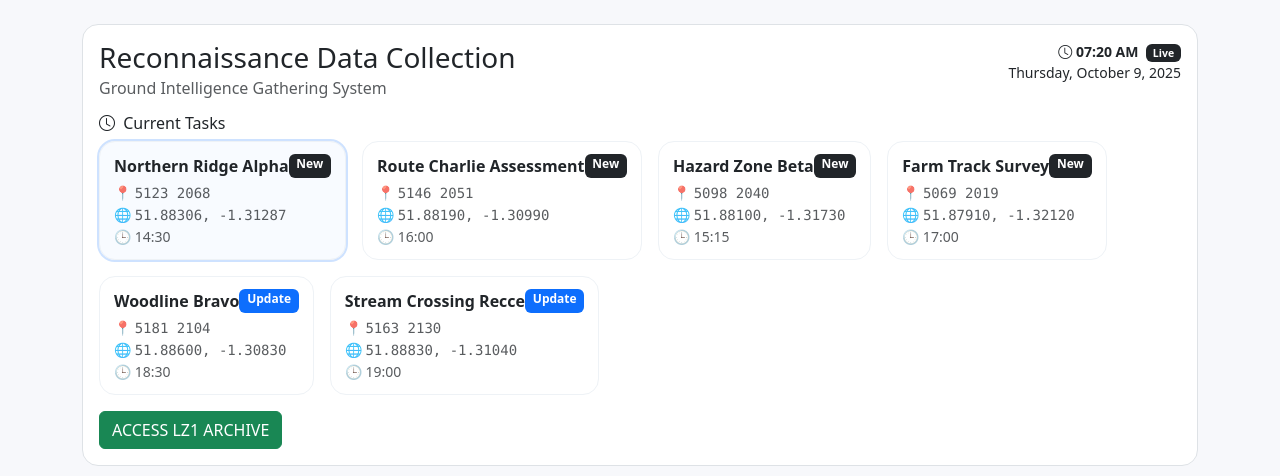
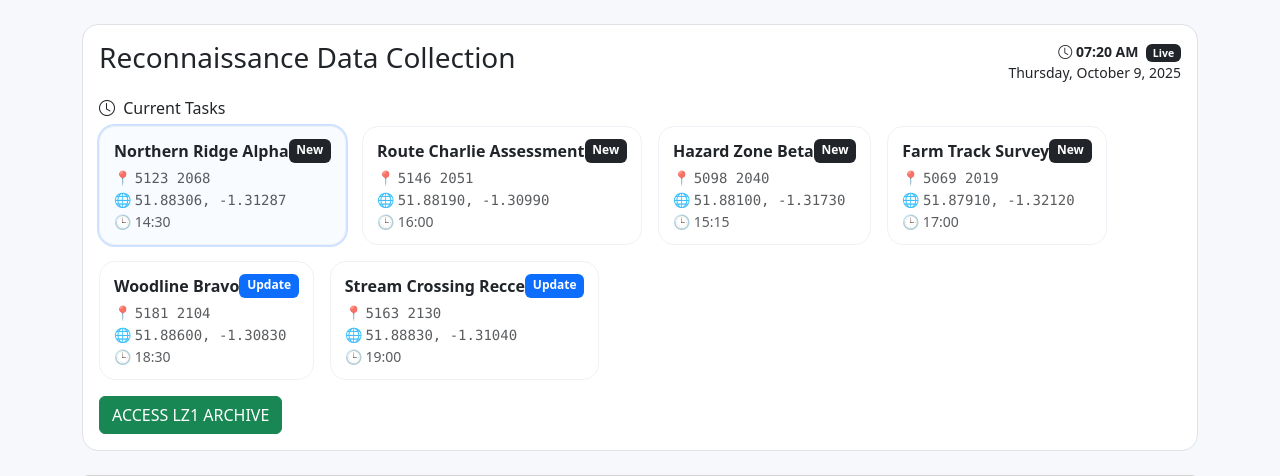
Before and after one commit to hostang/DefenceHackathon, a Flask app: page / in a window 1280 px wide. Shown: the top 476 px of the page. Run offline with Flask 3, Linux system fonts and the light colour scheme; some libraries are stand-ins or nearby versions.

Commit message:
Update index.html

```diff
--- a/templates/index.html
+++ b/templates/index.html
@@ -22,7 +22,6 @@
     <div class="d-flex justify-content-between">
       <div>
         <h1 class="h3 mb-1">Reconnaissance Data Collection</h1>
-        <h6 class="text-muted mb-0">Ground Intelligence Gathering System</h6>
       </div>
       <div class="small text-end">
         <!-- Clock icon from Bootstrap Icons -->
```
